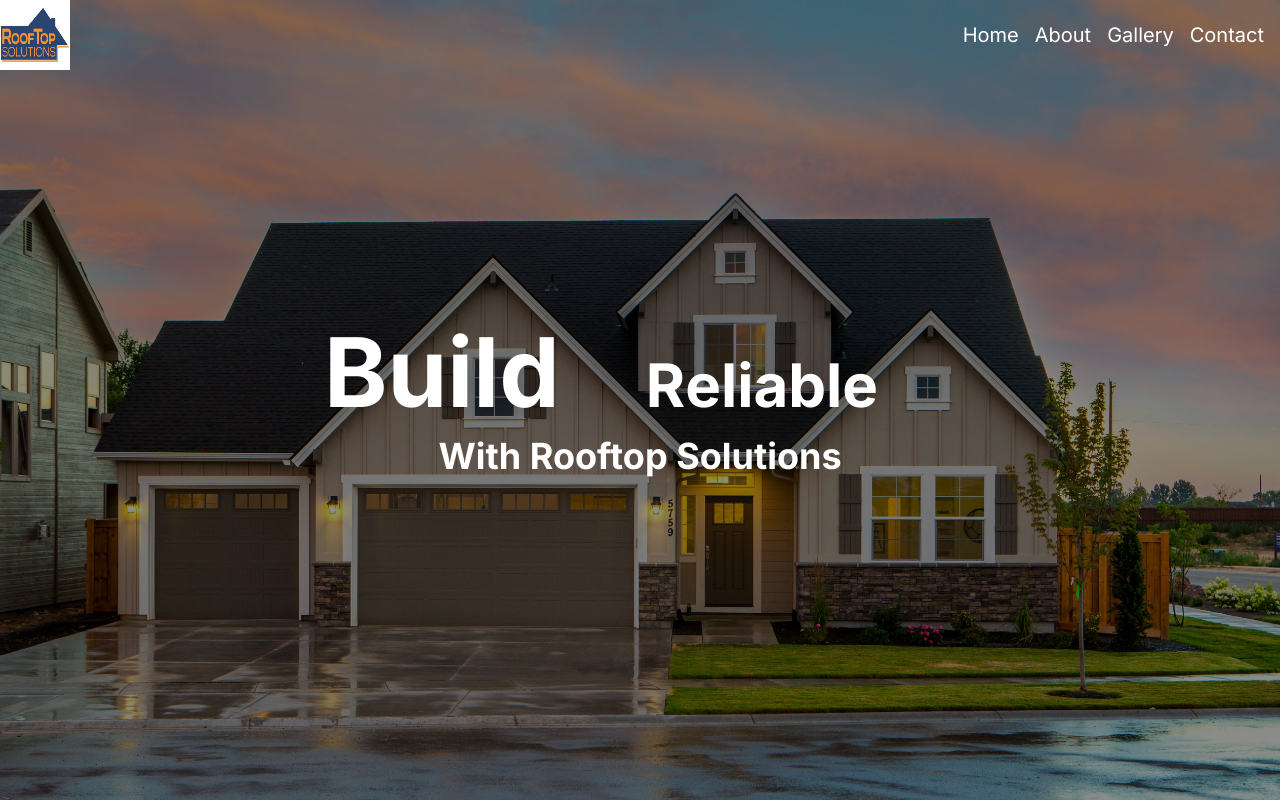
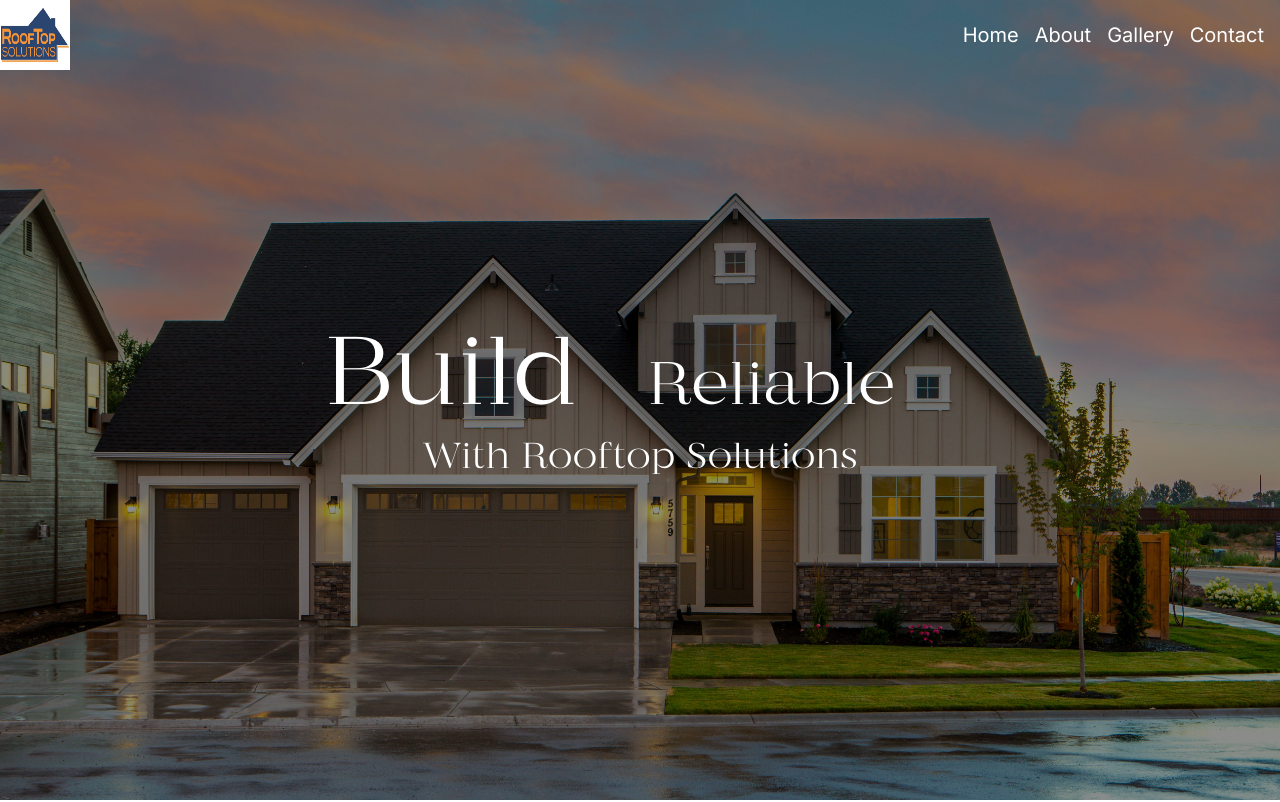
Before and after one commit to CesarPincha/Jon, a Next.js app: page / in a window 1280 px wide. Shown: the top 802 px of the page. Built offline with nearby package versions, Linux system fonts and the light colour scheme.

Commit message:
font fixed

```diff
--- a/app/globals.css
+++ b/app/globals.css
@@ -4,6 +4,7 @@
 
   @layer base {
     :root {
+      --font-coachella: 'Coachella', sans-serif;
       --background: 0 0% 100%;
       --foreground: 222.2 84% 4.9%;
 
@@ -72,5 +73,6 @@
     }
     body {
       @apply bg-background text-foreground;
+      font-family: var(--font-coachella);
     }
   }
--- a/tailwind.config.ts
+++ b/tailwind.config.ts
@@ -18,6 +18,17 @@ const config = {
       },
     },
     extend: {
+      fontFamily: {
+        coachella: ['var(--font-coachella)', 'sans-serif'],
+      },
+      fontWeight: {
+        regular: '400',
+        bold: '700',
+        light: '300',
+        black: '900',
+        medium: '500',
+        thin: '100',
+      },
       colors: {
         border: "hsl(var(--border))",
         input: "hsl(var(--input))",
```
Also changed, not shown: 1 other file (tests, documents, lock files or other folders).
